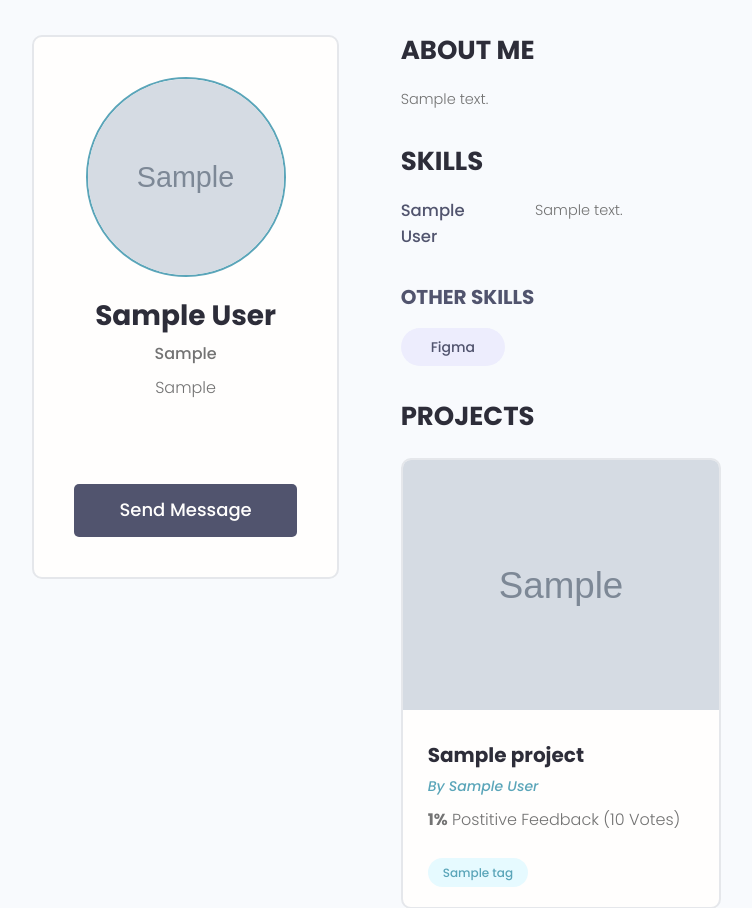
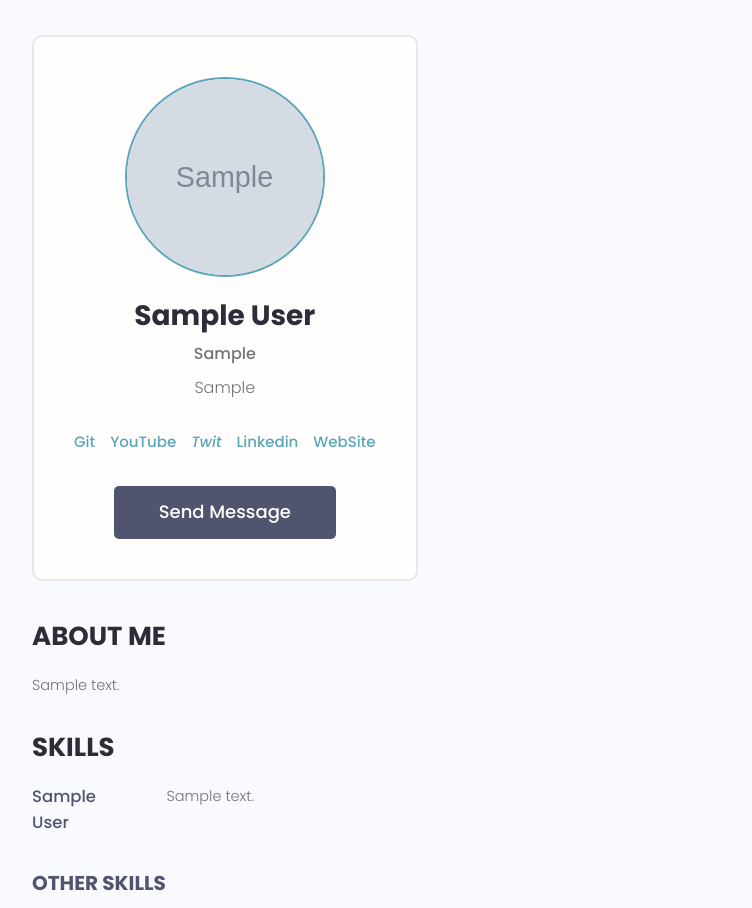
Before and after one commit to Sebastian-Constantin-Iacob/django_projects, a Django app: page /profile/00000000-0000-0000-0000-000000000001/ in a window 1280 px wide. Shown: the part 77-985 px from the top of the page, without its empty margins (96-848 px from the left). Run offline with Django 4.2, Linux system fonts and the light colour scheme; tables that the repository leaves empty hold one stand-in row (values such as "Sample post"); grey boxes marked "Sample" are stand-in pictures; some libraries are stand-ins or nearby versions.

Commit message:
Finish setting up profile page front end

```diff
--- a/Study Bud/devsearch/users/templates/users/profiles.html
+++ b/Study Bud/devsearch/users/templates/users/profiles.html
@@ -42,7 +42,7 @@
                  {{profile.bio|slice:"150"}}
                 </p>
                 <div class="dev__skills">
-                  {% for skill  in profile.skill_set.all %}
+                  {% for skill  in profile.skill_set.all|slice:"5" %}
                   <span class="tag tag--pill tag--main">
                     <small>{{skill}}</small>
                   </span>
--- a/Study Bud/devsearch/users/templates/users/user-profile.html
+++ b/Study Bud/devsearch/users/templates/users/user-profile.html
@@ -13,21 +13,37 @@
               <p class="dev__title">{{profile.short_intro|slice:"60"}}</p>
               <p class="dev__location">{{profile.location}}</p>
               <ul class="dev__social">
+
+                {% if profile.social_github %}
                 <li>
-                  <a title="Github" href="{{profile.social_github.url}}" target="_blank"><i class="im im-github"></i></a>
+                  <a title="Github" href="{{profile.social_github}}" target="_blank"><i class="im im-github"></i>Git</a>
                 </li>
+                {% endif %}
+
+                {% if profile.social_youtube %}
                 <li>
-                  <a title="Stackoverflow" href="#" target="_blank"><i class="im im-stackoverflow"></i></a>
+                  <a title="YouTube" href="{{profile.social_youtube}}" target="_blank"><i class="im im-stackoverflow"></i>YouTube</a>
                 </li>
+                {% endif %}
+
+                {% if profile.social_twitter %}
                 <li>
-                  <a title="Twitter" href="{{profile.social_twitter.url}}" target="_blank"><i class="im im-twitter"></i></a>
+                  <a title="Twitter" href="{{profile.social_twitter}}" target="_blank"><i class="im im-twitter">Twit</i></a>
                 </li>
+                {% endif %}
+
+                {% if profile.social_linkedin %}
                 <li>
-                  <a title="LinkedIn" href="{{profile.social_linkedin.url}}" target="_blank"><i class="im im-linkedin"></i></a>
+                  <a title="LinkedIn" href="{{profile.social_linkedin}}" target="_blank"><i class="im im-linkedin"></i>Linkedin</a>
                 </li>
+                {% endif %}
+
+                {% if profile.social_website %}
                 <li>
-                  <a title="Personal Website" href="#" target="_blank"><i class="im im-globe"></i></a>
+                  <a title="Personal Website" href="rofile.social_website" target="_blank"><i class="im im-globe"></i>WebSite</a>
                 </li>
+                {% endif %}
+
               </ul>
               <a href="#" class="btn btn--sub btn--lg">Send Message </a>
             </div>
@@ -41,9 +57,9 @@
           <div class="devInfo">
             <h3 class="devInfo__title">Skills</h3>
             <div class="devInfo__skills">
-              {%  for skill in profile.skill_set.all %}
+              {%  for skill in top_skills %}
               <div class="devSkill">
-                <h4 class="devSkill__title">{{skill}}</h4>
+                <h4 class="devSkill__title">{{skill.name}}</h4>
                 <p class="devSkill__info">
                   {{skill.description}}
                 </p>
@@ -53,11 +69,11 @@
 
               <h3 class="devInfo__subtitle">Other Skills</h3>
               <div class="devInfo__otherSkills">
-
+                {% for skill in  other_skills %}
                 <span class="tag tag--pill tag--sub tag--lg">
-                  <small>Figma</small>
+                  <small>{{skill.name}}</small>
                 </span>
-
+                {% endfor %}
               </div>
             </div>
           </div>
@@ -69,11 +85,11 @@
                {%  for project in profile.project_set.all %}
               <div class="column">
                 <div class="card project">
-                  <a href="single-project.html" class="project">
+                  <a href="{% url 'project' project.id %}" class="project">
                     <img class="project__thumbnail" src="{{project.featured_image.url}}" alt="project thumbnail" />
                     <div class="card__body">
                       <h3 class="project__title">{{project.title}}</h3>
-                      <p><a class="project__author" href="profile.html">By {{profile.name}}</a></p>
+                      <p><a class="project__author" href="profile.html">By {{project.owner.name}}</a></p>
                       <p class="project--rating">
                         <span style="font-weight: bold;">{{project.vote_ratio}}%</span> Postitive
                         Feedback ({{project.vote_total}} Vote{{project.vote_total|pluralize:"s"}})
--- a/Study Bud/devsearch/users/urls.py
+++ b/Study Bud/devsearch/users/urls.py
@@ -3,5 +3,5 @@
 
 urlpatterns = [
     path('', views.profiles, name='profiles'),
-    path('profile/<str:pk>/', views.user_profile, name='user-profile')
+    path('profile/<str:pk>/', views.userProfile, name='user-profile')
 ]
--- a/Study Bud/devsearch/users/views.py
+++ b/Study Bud/devsearch/users/views.py
@@ -8,7 +8,9 @@
     return render(request, 'users/profiles.html', context)
 
 
-def user_profile(request, pk):
+def userProfile(request, pk):
     profile = Profile.objects.get(id=pk)
-    context = {'profile': profile}
+    top_skills = profile.skill_set.exclude(description__exact='')
+    other_skills = profile.skill_set.filter(description = '')
+    context = {'profile': profile, 'top_skills': top_skills, 'other_skills': other_skills}
     return render(request, 'users/user-profile.html', context)
```
